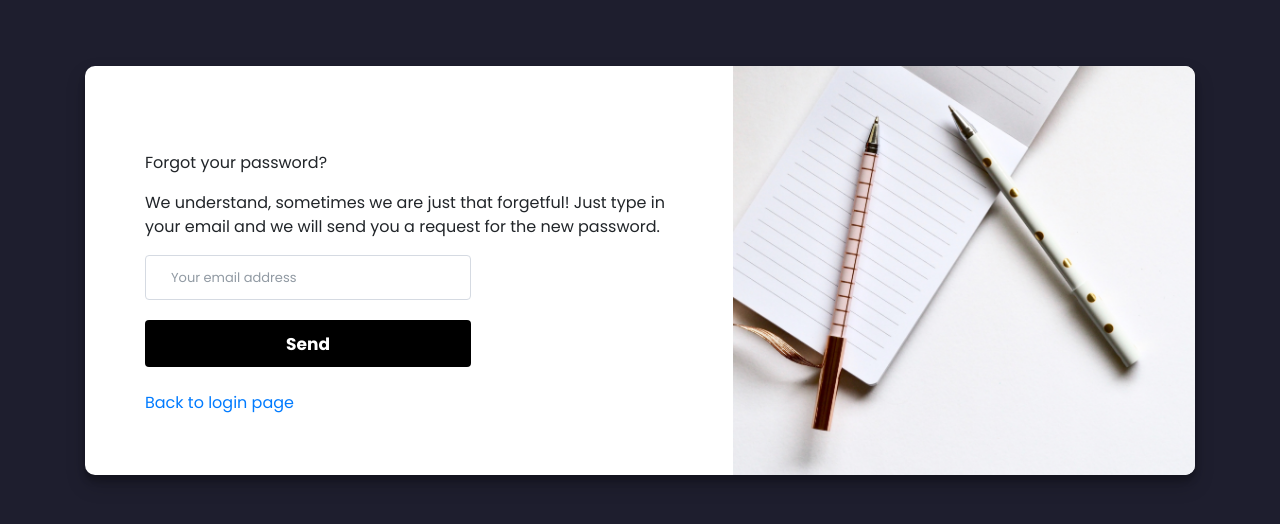
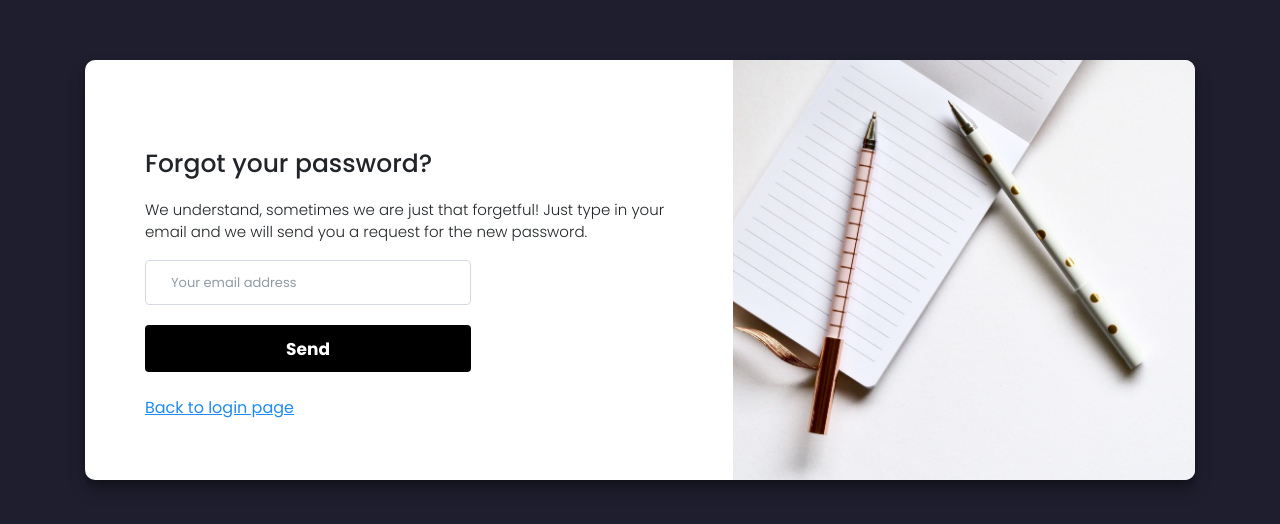
Before and after one commit to nguyenkhangduy298/Architecture_webservice_system, a React (Create React App) app in the folder Frontend/: page /forgotpassword in a window 1280 px wide. Shown: the part 130-654 px from the top of the page. Built offline with nearby package versions, Linux system fonts and the light colour scheme.

Commit message:
add more css

```diff
--- a/Frontend/src/Login/static/style.css
+++ b/Frontend/src/Login/static/style.css
@@ -12,6 +12,17 @@ body {
     margin-bottom: 19px; }
     .brand-wrapper .logo {
       height: 40px; }
+
+.brand-wrapper p {
+    display: inline-block;
+    font-weight: 700;
+    font-size: 35px;
+    vertical-align: middle;
+    margin-bottom: 0rem;
+    margin-top: 5px;
+    margin-left: 10px;
+    font-family: 'Poppins', san-serif;
+}
 
   .login-card {
     border: 0;
@@ -80,12 +91,12 @@ body {
         .login-card-footer-text {
           margin-bottom: 24px; } }
 
-    .register-text {
+    .register-text, .back-to-login-text{
         text-decoration: underline;
         color: rgb(30, 139, 248);
     }
 
-    .register-text:hover {
+    .register-text:hover, .back-to-login-text:hover{
         color: rgb(42, 111, 246);
     }
 
@@ -143,3 +154,13 @@ body {
     font-size: 25px;
 
 }
+
+.fp-text {
+    font-weight: 500;
+    font-size: 25px;
+}
+
+.fp-small-text {
+    font-weight: 300;
+    font-size: 15px;
+}
```
